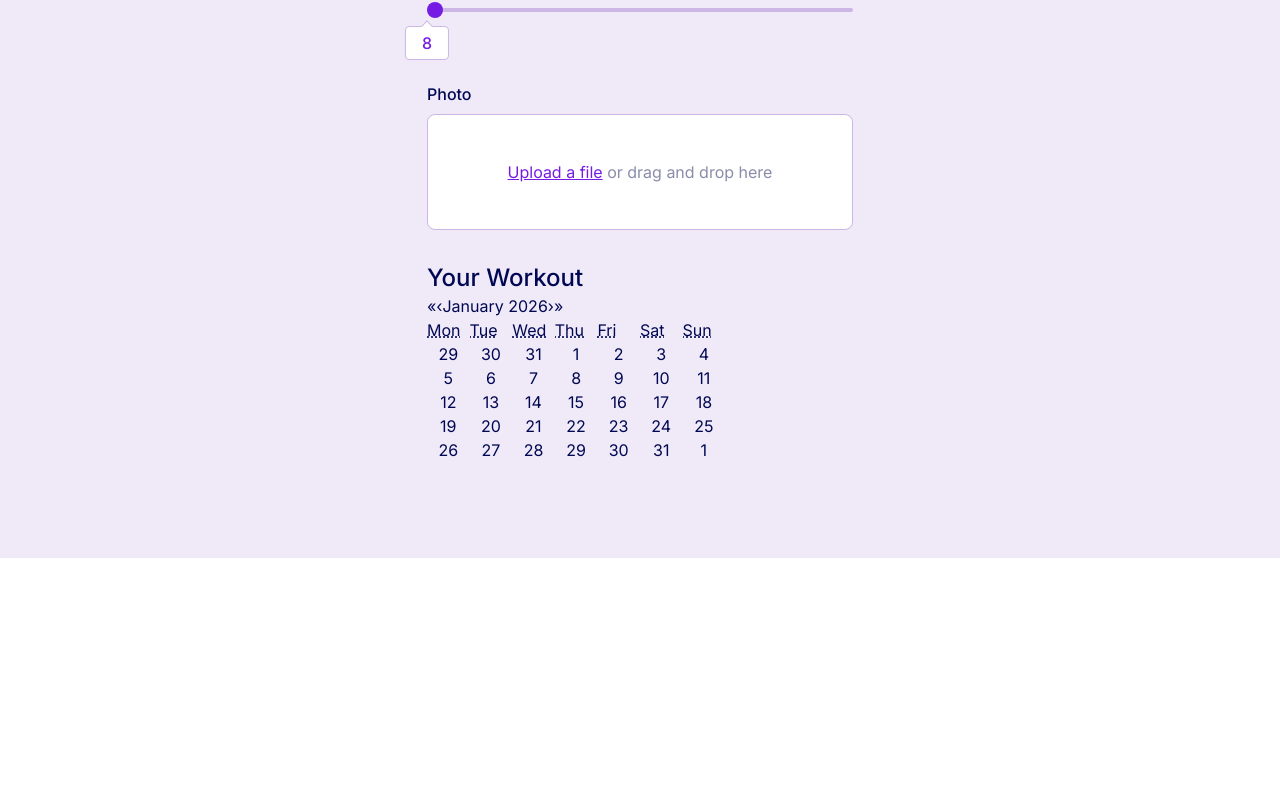
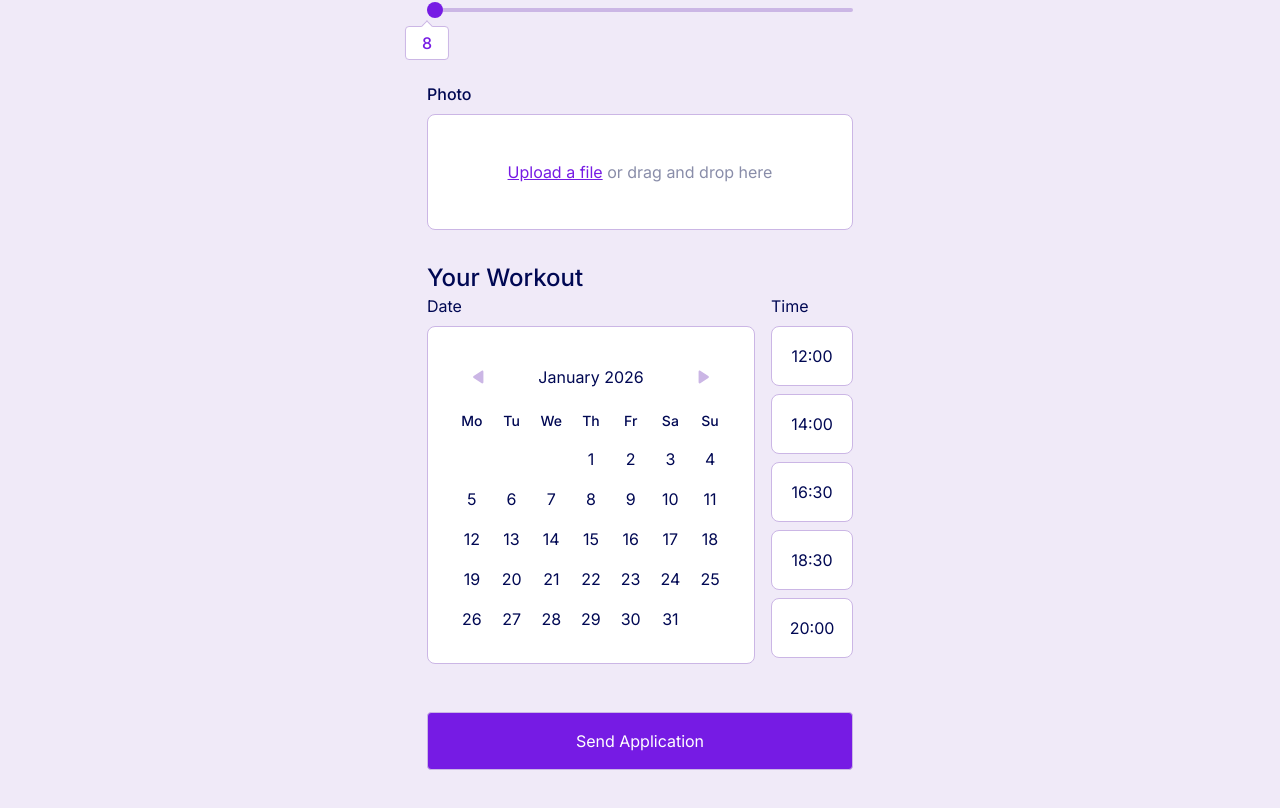
Before and after one commit to PawelObrzut/thinkForm, a React (Vite) app: page / in a window 1280 px wide. Shown: the part 526-1334 px from the top of the page. Before the commit the page ends 1084 px from the top, so only its background shows below. Built offline with nearby package versions, Linux system fonts and the light colour scheme.

Commit message:
adds and styles Calendar and TimeSlots (no Api nor functionality)

```diff
--- a/src/App.tsx
+++ b/src/App.tsx
@@ -1,8 +1,9 @@
 import { useState } from "react"
-import Calendar from "react-calendar"
 import RangeSlider from "./components/RangeSlider"
 import TextField from "./components/TextField"
 import UploadFile from "./components/UploadFile"
+import TimeSlot from "./components/TimeSlot"
+import WorkoutCalendar from "./components/WorkoutCalendar"
 
 function App() {
   const [formData, setFormData] = useState({
@@ -11,14 +12,15 @@ function App() {
     email: '',
     age: 8,
     photo: null as File | null,
-  })
+    time: null as string | null,
+  });
 
   const handleTextInput = (key: string, value: string) => {
     setFormData((prev) => ({
       ...prev,
       [key]: value
     }))
-  }
+  };
 
   const handleAgeInput = (value: number) => {
     setFormData(prev => ({
@@ -34,9 +36,18 @@ function App() {
     }));
   };
 
+  const handleTimeInput = (time: string) => {
+    setFormData(prev => ({
+      ...prev,
+      time,
+    }));
+  };
+
+  const TimeSlots = ['12:00', '14:00', '16:30', '18:30', '20:00'];
+
   return (
     <main className='min-h-screen bg-lavander-50 py-24 px-6 text-deepIndigo'>
-      <form className='mx-auto w-full max-w-[426px]'>
+      <form className='mx-auto w-full max-w-106.5'>
         <h1 className='text-2xl font-medium'>
           Personal Info
         </h1>
@@ -50,9 +61,35 @@ function App() {
         </div>
 
         <h1 className='text-2xl font-medium'>Your Workout</h1>
-        <div className='max-w-[70%]'>
-          <Calendar />
+
+
+        <div className='flex flex-col gap-4 sm:flex-row'>
+          <section className='sm:w-8/10'>
+            <p className='mb-2'>
+              Date
+            </p>
+            <WorkoutCalendar />
+          </section>
+
+          <section className='sm:w-2/10'>
+            <p className='mb-2'>Time</p>
+            <div className='grid grid-cols-4 gap-2 sm:grid-cols-1'>
+              {TimeSlots.map((time) => <TimeSlot key={time} label={time} isSelected={formData.time === time} onSelect={handleTimeInput} />)}
+            </div>
+          </section>
+
         </div>
+
+
+        <button
+          type='submit'
+          className='
+            cursor-pointer
+            w-full my-12 p-4 text-white font-medium text-lg
+            bg-active-100 rounded border border-lavander-100
+            '>
+              Send Application
+        </button>
       </form>
     </main>
   )
--- /dev/null
+++ b/src/components/TimeSlot.tsx
@@ -0,0 +1,24 @@
+import React from 'react'
+
+type Props = {
+  label: string;
+  isSelected?: boolean;
+  onSelect: (label: string) => void;
+}
+
+const TimeSlot = ({label, isSelected, onSelect}: Props) => {
+  return (
+    <button
+      type='button'
+      onClick={() => onSelect(label)}
+      className={`
+        flex align-middle justify-center
+        rounded-lg text-base p-4.25 bg-white cursor-pointer
+        ${isSelected ? 'border-active-100 border-2' : 'border-lavander-100 border'}
+        `}>
+      {label}
+    </button>
+  )
+}
+
+export default TimeSlot
--- /dev/null
+++ b/src/components/WorkoutCalendar.tsx
@@ -0,0 +1,20 @@
+import React from 'react'
+import Calendar from "react-calendar";
+import PrevIcon from './icons/PrevIcon';
+import NextIcon from './icons/NextIcon';
+
+const WorkoutCalendar = () => {
+  return (
+    <div>
+      <Calendar
+        locale='en-GB'
+        showNeighboringMonth={false}
+        formatShortWeekday={(locale, date) => date.toLocaleDateString(locale, { weekday: 'short' }).slice(0, 2)}
+        prevLabel={<span><PrevIcon /></span>}
+        nextLabel={<span><NextIcon /></span>}
+      />
+    </div>
+  )
+}
+
+export default WorkoutCalendar
--- a/src/components/icons/DeleteIcon.tsx
+++ b/src/components/icons/DeleteIcon.tsx
@@ -1,5 +1,3 @@
-import React from 'react'
-
 const DeleteIcon = () => {
   return (
     <svg
@@ -8,7 +6,6 @@ const DeleteIcon = () => {
       viewBox="0 0 90 90"
       className='m-1'
       aria-hidden="true"
-      focusable="false"
     >
 
       <circle cx="45" cy="45" r="45" className="fill-deelIndigo hover:fill-danger-100" />
--- /dev/null
+++ b/src/components/icons/NextIcon.tsx
@@ -0,0 +1,23 @@
+const NextIcon = () => {
+  return (
+    <svg
+      width="20"
+      height="20"
+      viewBox="0 0 24 24"
+      className="m-1 cursor-pointer"
+    >
+      <path
+        d="M7.5 4.5
+           C6.6 3.9 5.5 4.6 5.5 5.7
+           V18.3
+           C5.5 19.4 6.6 20.1 7.5 19.5
+           L17.2 13.2
+           C18.1 12.6 18.1 11.4 17.2 10.8
+           L7.5 4.5Z"
+        className="fill-lavander-100"
+      />
+    </svg>
+  )
+}
+
+export default NextIcon
--- /dev/null
+++ b/src/components/icons/PrevIcon.tsx
@@ -0,0 +1,23 @@
+const PrevIcon = () => {
+  return (
+    <svg
+      width="20"
+      height="20"
+      viewBox="0 0 24 24"
+      className='m-1 cursor-pointer'
+    >
+      <path
+        d="M16.5 4.5
+           C17.4 3.9 18.5 4.6 18.5 5.7
+           V18.3
+           C18.5 19.4 17.4 20.1 16.5 19.5
+           L6.8 13.2
+           C5.9 12.6 5.9 11.4 6.8 10.8
+           L16.5 4.5Z"
+        className='fill-lavander-100'
+      />
+    </svg>
+  )
+}
+
+export default PrevIcon
--- a/src/index.css
+++ b/src/index.css
@@ -36,15 +36,14 @@ body {
   font-family: "Inter", sans-serif;
 }
 
+/* ------------------- */
+/* RangeSlider         */
+/* ------------------- */
 @layer components {
   .range-slider {
+    @apply w-full h-1 rounded-lg outline-none;
     appearance: none;
     -webkit-appearance: none;
-    width: 100%;
-    height: 0.25rem;
-    border-radius: 0.5rem;
-    outline: none;
-
     background: linear-gradient(
       to right,
       var(--color-active-100) 0%,
@@ -55,20 +54,42 @@ body {
   }
 
   .range-slider::-webkit-slider-thumb {
+    @apply appearance-none w-4 h-4 bg-active-100 rounded-full cursor-pointer;
     -webkit-appearance: none;
-    width: 1rem;
-    height: 1rem;
-    background: var(--color-active-100);
-    border-radius: 100%;
-    cursor: pointer;
   }
 
   .range-slider::-moz-range-thumb {
-    width: 1rem;
-    height: 1rem;
-    background: var(--color-active-100);
-    border-radius: 100%;
-    cursor: pointer;
-    border: none;
+    @apply border-0 w-4 h-4 bg-active-100 rounded-full cursor-pointer;
   }
 }
+
+/* ------------------- */
+/* Calendar            */
+/* ------------------- */
+@layer components {
+  .react-calendar {
+    @apply bg-white rounded-lg border border-lavander-100 w-full p-6;
+
+  }
+
+  .react-calendar__navigation {
+    @apply flex p-3;
+  }
+
+  .react-calendar__navigation__prev2-button,
+  .react-calendar__navigation__next2-button {
+    @apply hidden;
+  }
+
+  .react-calendar__month-view__weekdays {
+    @apply grid grid-cols-7 text-sm font-medium text-center py-2;
+  }
+
+  .react-calendar__month-view__weekdays abbr {
+    @apply no-underline;
+  }
+
+  .react-calendar__month-view__days button {
+    @apply p-2 cursor-pointer;
+  }
+}
--- a/tailwind.config.cjs
+++ b/tailwind.config.cjs
@@ -3,5 +3,12 @@ export default {
     "./index.html",
     "./src/**/*.{js,ts,jsx,tsx}"
   ],
+  theme: {
+    extend: {
+      screens: {
+        'xs': '426px',
+      },
+    },
+  },
   plugins: [],
 };
```
